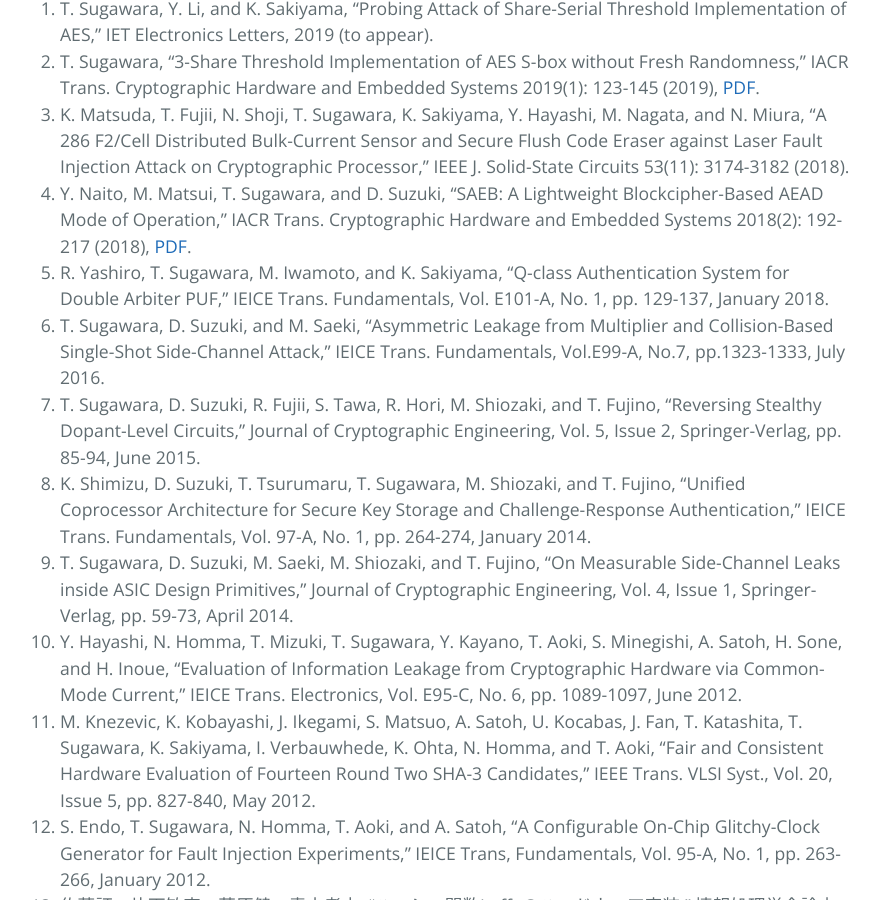
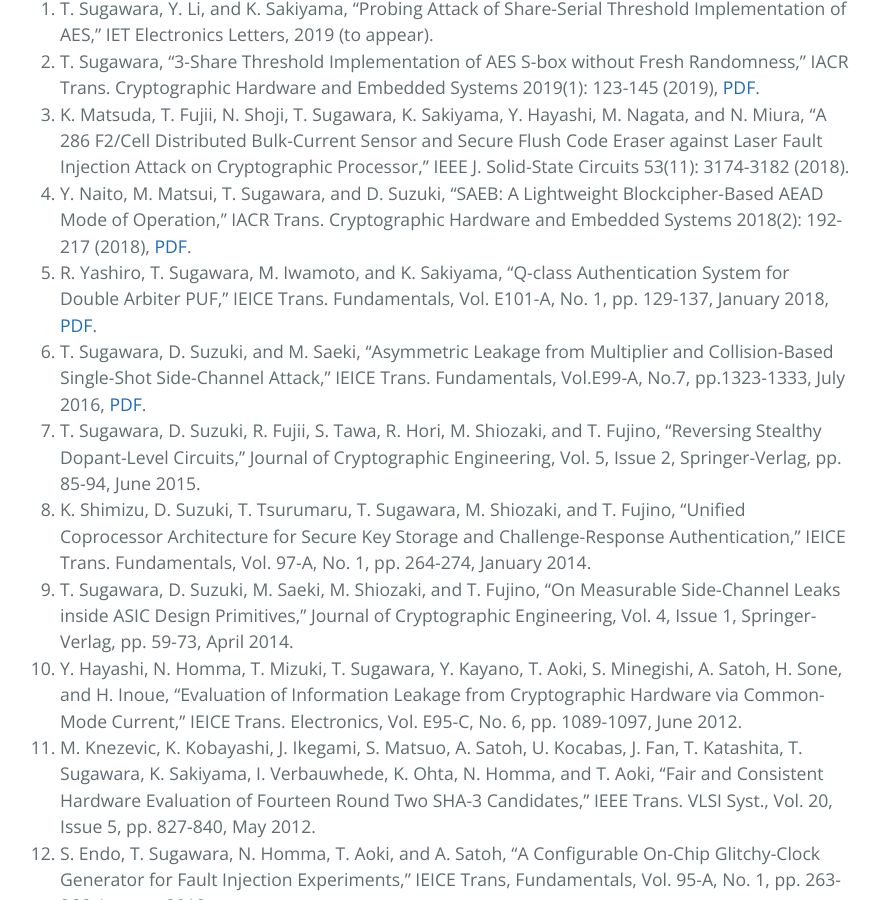
Before and after one commit to sugawara-bbbb/weblab, a Jekyll site: the page built from publication.md, in a window 1280 px wide and 900 px high, scrolled down 560 px. Shown: the whole window, without its empty margins (204-1083 px from the left). Built offline with Jekyll 4.4.1, drawn with Linux system fonts in a browser that asks for light colours; our own code applies the rules of GitHub Pages for plain Markdown files.

Commit message:
研究成果にオープンアクセスを追加

```diff
--- a/publication.md
+++ b/publication.md
@@ -13,8 +13,8 @@ layout: default
 1. T. Sugawara, "3-Share Threshold Implementation of AES S-box without Fresh Randomness,"  IACR Trans. Cryptographic Hardware and Embedded Systems 2019(1): 123-145 (2019), [PDF](https://tches.iacr.org/index.php/TCHES/article/download/7336/6508/).
 1. K. Matsuda, T. Fujii, N. Shoji, T. Sugawara, K. Sakiyama, Y. Hayashi, M. Nagata, and N. Miura, "A 286 F2/Cell Distributed Bulk-Current Sensor and Secure Flush Code Eraser against Laser Fault Injection Attack on Cryptographic Processor," IEEE J. Solid-State Circuits 53(11): 3174-3182 (2018).
 1. Y. Naito, M. Matsui, T. Sugawara, and D. Suzuki, “SAEB: A Lightweight Blockcipher-Based AEAD Mode of Operation,” IACR Trans. Cryptographic Hardware and Embedded Systems 2018(2): 192-217 (2018), [PDF](https://tches.iacr.org/index.php/TCHES/article/view/885).
-1. R. Yashiro, T. Sugawara, M. Iwamoto, and K. Sakiyama, “Q-class Authentication System for Double Arbiter PUF,” IEICE Trans. Fundamentals, Vol. E101-A, No. 1, pp. 129-137, January 2018.
-1. T. Sugawara, D. Suzuki, and M. Saeki, “Asymmetric Leakage from Multiplier and Collision-Based Single-Shot Side-Channel Attack,” IEICE Trans. Fundamentals, Vol.E99-A, No.7, pp.1323-1333, July 2016.
+1. R. Yashiro, T. Sugawara, M. Iwamoto, and K. Sakiyama, “Q-class Authentication System for Double Arbiter PUF,” IEICE Trans. Fundamentals, Vol. E101-A, No. 1, pp. 129-137, January 2018, [PDF](http://id.nii.ac.jp/1438/00008861/).
+1. T. Sugawara, D. Suzuki, and M. Saeki, “Asymmetric Leakage from Multiplier and Collision-Based Single-Shot Side-Channel Attack,” IEICE Trans. Fundamentals, Vol.E99-A, No.7, pp.1323-1333, July 2016, [PDF](http://id.nii.ac.jp/1438/00008860/).
 1. T. Sugawara, D. Suzuki, R. Fujii, S. Tawa, R. Hori, M. Shiozaki, and T. Fujino, “Reversing Stealthy Dopant-Level Circuits,” Journal of Cryptographic Engineering, Vol. 5, Issue 2, Springer-Verlag, pp. 85-94, June 2015.
 1. K. Shimizu, D. Suzuki, T. Tsurumaru, T. Sugawara, M. Shiozaki, and T. Fujino, “Unified Coprocessor Architecture for Secure Key Storage and Challenge-Response Authentication,” IEICE Trans. Fundamentals, Vol. 97-A, No. 1, pp. 264-274, January 2014.
 1. T. Sugawara, D. Suzuki, M. Saeki, M. Shiozaki, and T. Fujino, “On Measurable Side-Channel Leaks inside ASIC Design Primitives,” Journal of Cryptographic Engineering, Vol. 4, Issue 1, Springer-Verlag, pp. 59-73, April 2014.
```
